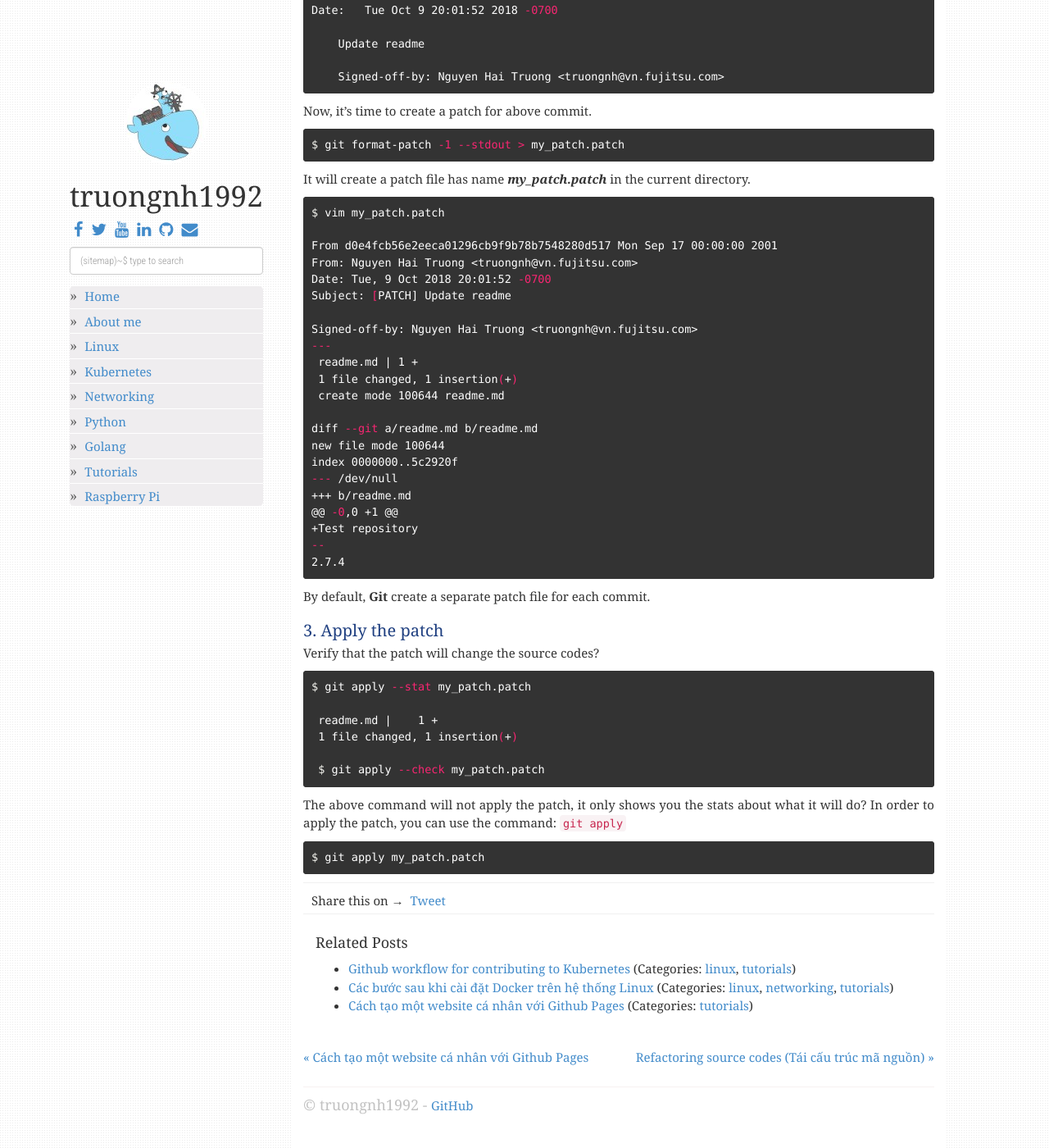
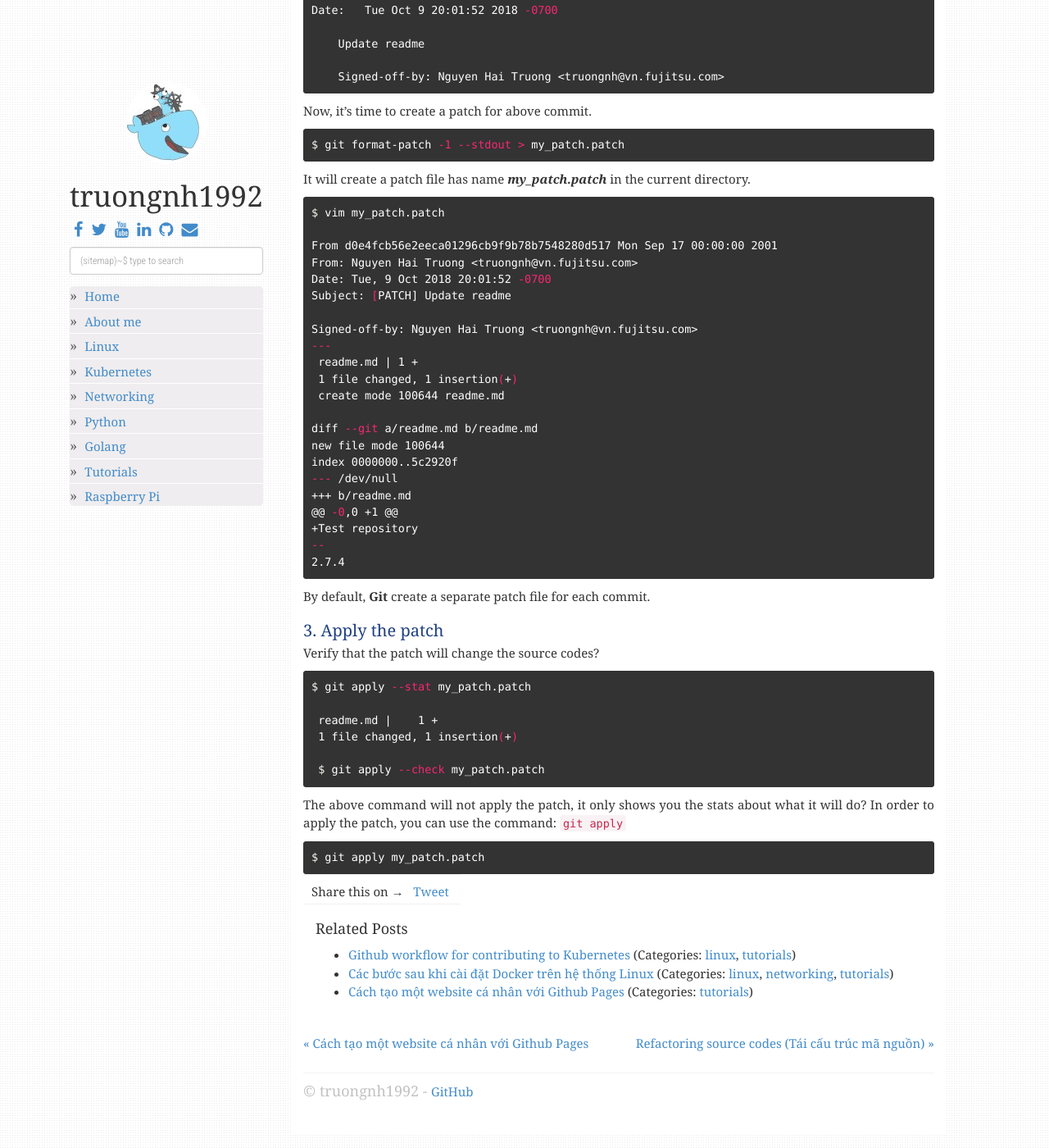
Before and after one commit to truongnh1992/truongnh1992.github.io, a Jekyll site: the page built from _posts/2018-10-10-how-to-create-and-apply-a-patch.md, in a window 1280 px wide and 1400 px high, scrolled down 986 px. Shown: the whole window at 82% size. Built offline with Jekyll 4.4.1, drawn with Linux system fonts in a browser that asks for light colours; nearby versions of some CDN libraries; some web fonts are replaced; comment, search, counter and statistics services are not loaded.

Commit message:
Edit position of share button
Signed-off-by: Nguyen Hai Truong <truongnh@vn.fujitsu.com>

```diff
--- a/static/css/main.css
+++ b/static/css/main.css
@@ -198,6 +198,7 @@
   padding: 10px 10px 5px;
   border-top: 1px solid #f0f0f0;
   border-bottom: 1px solid #f0f0f0;
+  display: ruby;
 }
 .post-content img,
 .content img {
```
